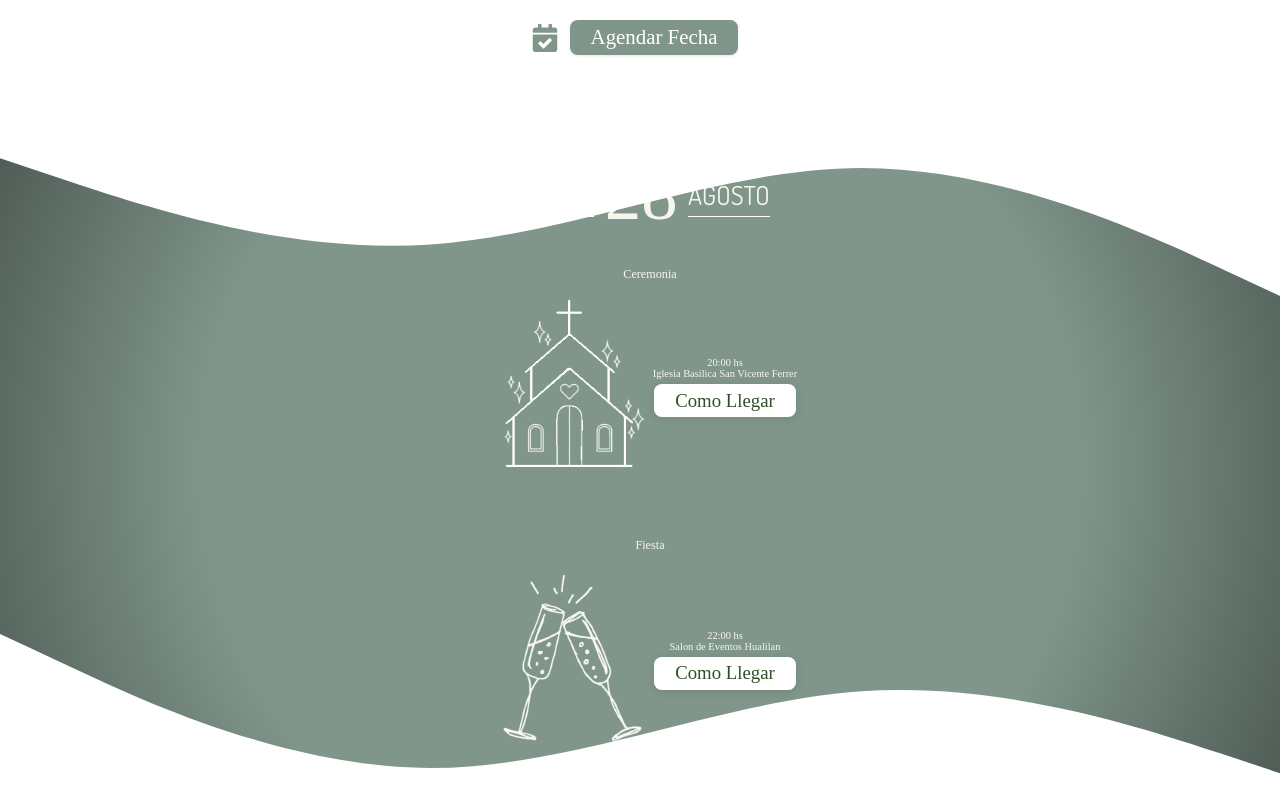
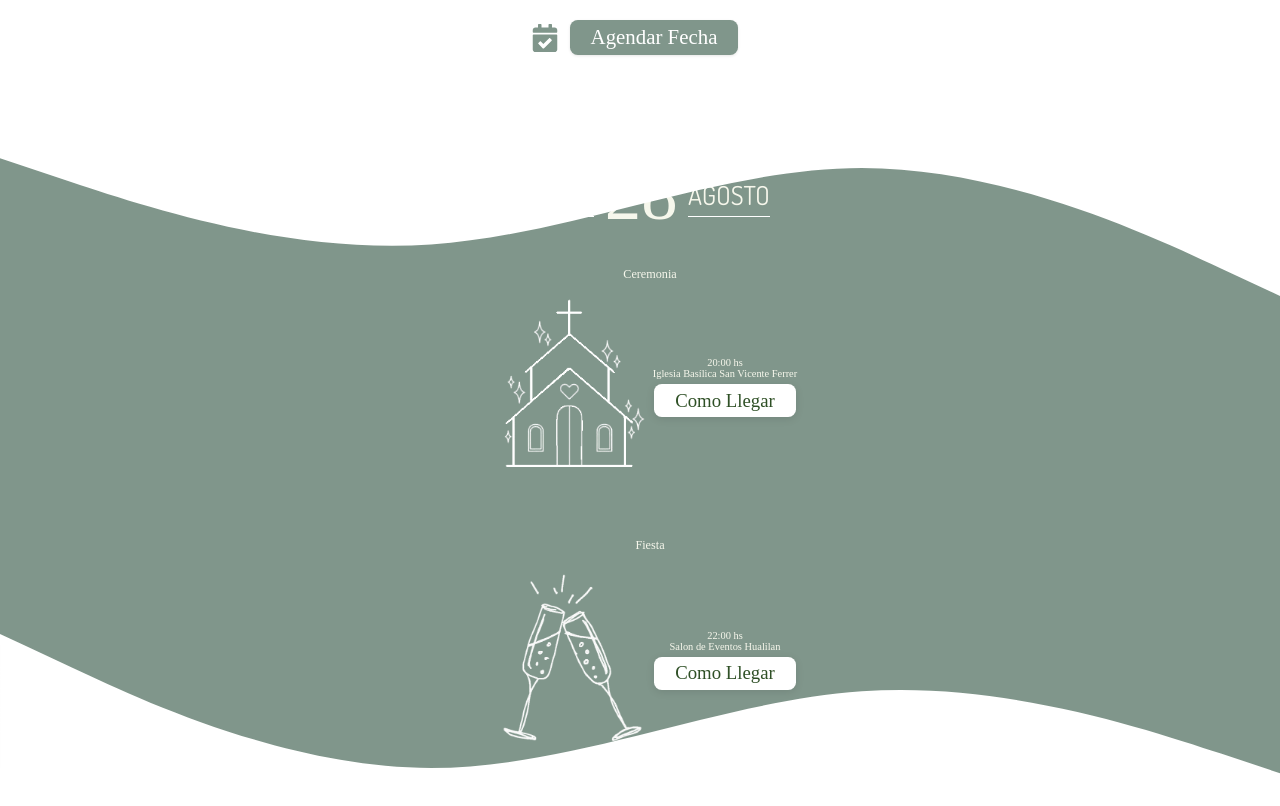
Before and after one commit to abril-cantera/invitacion, a React (Vite) app: page / in a window 1280 px wide. Shown: the part 880-1686 px from the top of the page. Built offline with nearby package versions, Linux system fonts and the light colour scheme; a web font is replaced by a local one.

Commit message:
Vista Places

```diff
--- a/src/styles/Places.css
+++ b/src/styles/Places.css
@@ -63,7 +63,7 @@ h2, h3, h4, h5{
   left: 0;
   width: 100%;
   height: 100%;
-  background: radial-gradient(circle at center, transparent 60%, rgba(0,0,0,0.4));
+  /* background: radial-gradient(circle at center, transparent 60%, rgba(0,0,0,0.4)); */
   pointer-events: none;
 }
 
```
